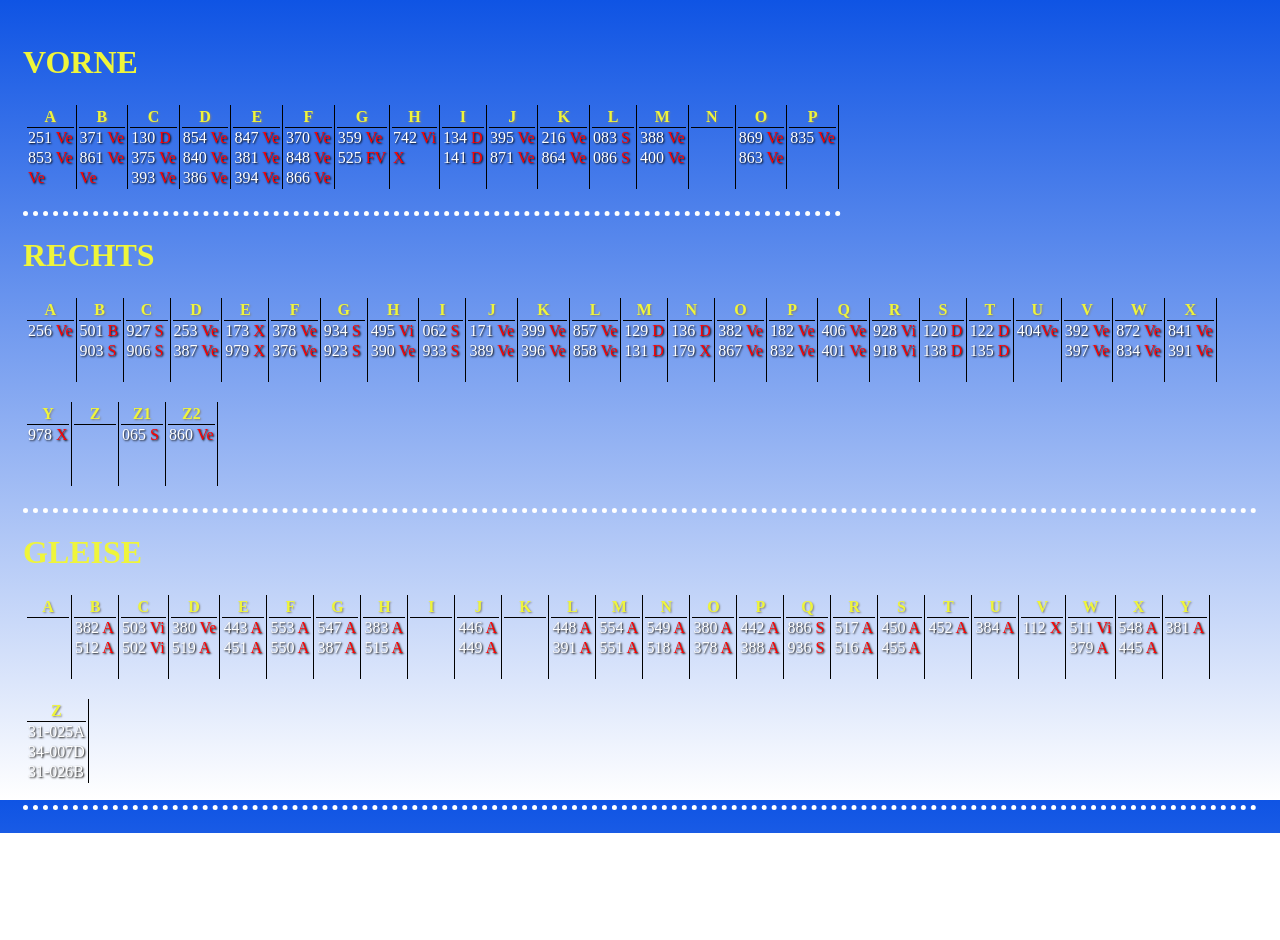
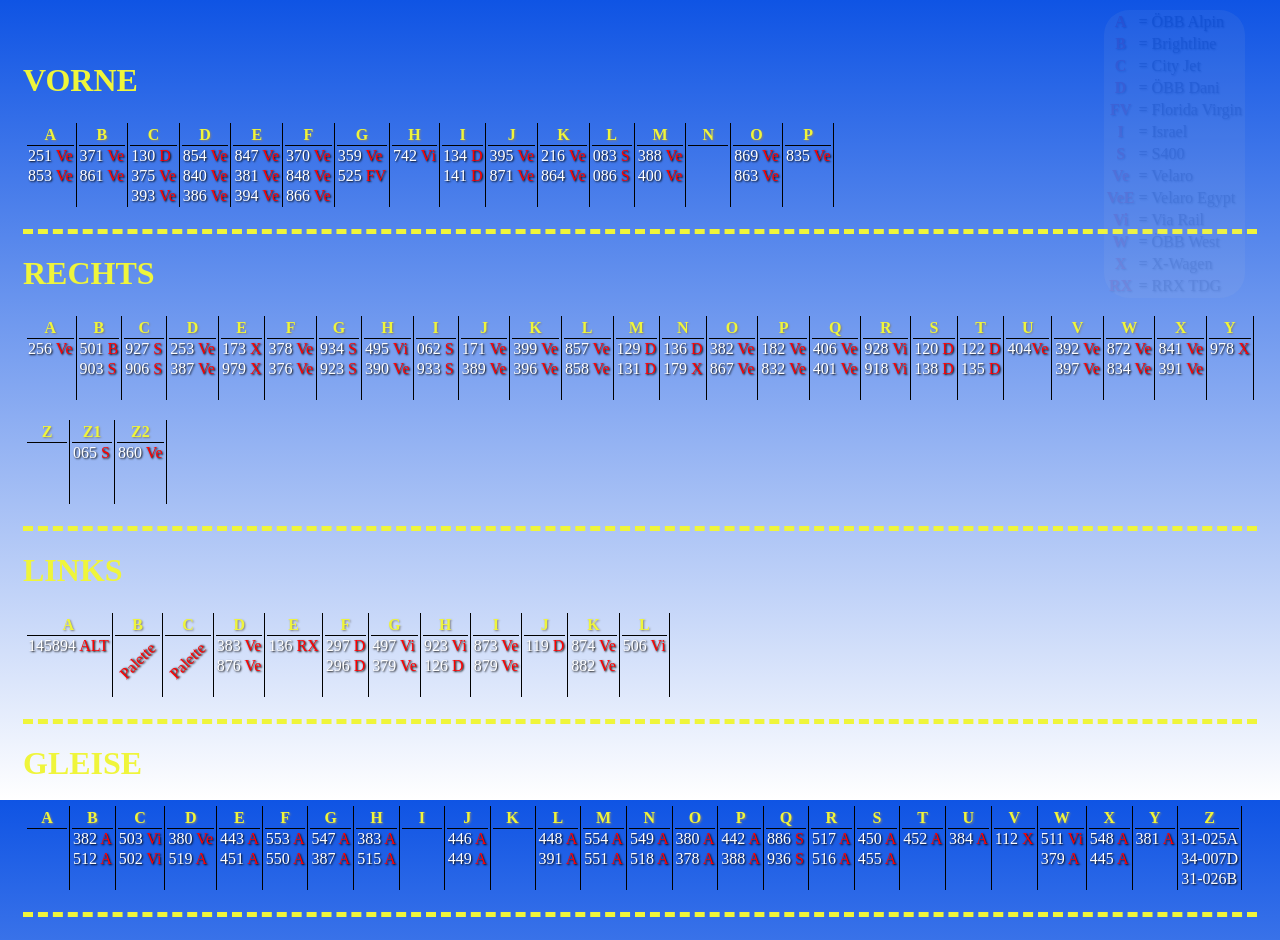
Before and after one commit to WebSiteShare/Felbermayr, a plain HTML site: page index.html in a window 1280 px wide. Before the commit the page ends 833 px from the top, so only its background shows below. Drawn offline with Linux system fonts and the light colour scheme; files whose address does not match are found by name.

Commit message:
Add files via upload

```diff
--- a/index.html
+++ b/index.html
@@ -1,3 +1,4 @@
+﻿
 <!DOCTYPE html>
 
 <html>
@@ -12,6 +13,22 @@
 
     <script src="js/Script1.js"></script>
 
+    <table class="kazalo">
+        <tr><th>A</th><td>= ÖBB Alpin</td></tr>
+        <tr><th>B</th><td>= Brightline</td></tr>
+        <tr><th>C</th><td>= City Jet</td></tr>
+        <tr><th>D</th><td>= ÖBB Dani</td˝></td></tr>
+        <tr><th>FV</th><td>= Florida Virgin</td></tr>
+        <tr><th>I</th><td>= Israel</td></tr>
+        <tr><th>S</th><td>= S400</td></tr>
+        <tr><th>Ve</th><td>= Velaro</td></tr>
+        <tr><th>VeE</th><td>= Velaro Egypt</td></tr>
+        <tr><th>Vi</th><td>= Via Rail</td></tr>
+        <tr><th>W</th><td>= ÖBB West</td></tr>
+        <tr><th>X</th><td>= X-Wagen</td></tr>
+        <tr><th>RX</th><td>= RRX TDG</td></tr>
+    </table>
+
 
     <div class="tabla1">
         <table class="vorne">
@@ -20,13 +37,13 @@
                 <th>A</th>
                 <td>251 <span>Ve</span></td>
                 <td>853 <span>Ve</span></td>
-                <td><span>Ve</span></td>
+                <td><span></span></td>
             </tr>
             <tr>
                 <th>B</th>
                 <td>371 <span>Ve</span></td>
                 <td>861 <span>Ve</span></td>
-                <td><span>Ve</span></td>
+                <td><span></span></td>
             </tr>
             <tr>
                 <th>C</th>
@@ -60,7 +77,7 @@
             <tr>
                 <th>H</th>
                 <td>742 <span>Vi</span></td>
-                <td><span>X</span></td>
+                <td><span></span></td>
             </tr>
             <tr>
                 <th>I</th>
@@ -247,6 +264,70 @@
 
         </table>
 
+        <table class="links">
+            <h1>LINKS</h1>
+            <tr>
+                <th>A</th>
+                <td>145894 <span>ALT</span></td>
+                <td></td>
+            </tr>
+            <tr>
+                <th>B</th>
+                <td style="transform:rotate(-45deg); margin-top: 15px; color: red">Palette</td>
+                <td></td>
+            </tr>
+            <tr>
+                <th>C</th>
+                <td style="transform:rotate(-45deg); margin-top: 15px; color: red">Palette</td>
+                <td></td>
+            </tr>
+            <tr>
+                <th>D</th>
+                <td>383 <span>Ve</span></td>
+                <td>876 <span>Ve</span></td>
+            </tr>
+            <tr>
+                <th>E</th>
+                <td>136 <span>RX</span></td>
+                <td></td>
+            </tr>
+            <tr>
+                <th>F</th>
+                <td>297 <span>D</span></td>
+                <td>296 <span>D</span></td>
+            </tr>
+            <tr>
+                <th>G</th>
+                <td>497 <span>Vi</span></td>
+                <td>379 <span>Ve</span></td>
+            </tr>
+            <tr>
+                <th>H</th>
+                <td>923 <span>Vi</span></td>
+                <td>126 <span>D</span></td>
+            </tr>
+            <tr>
+                <th>I</th>
+                <td>873 <span>Ve</span></td>
+                <td>879 <span>Ve</span></td>
+            </tr>
+            <tr>
+                <th>J</th>
+                <td>119 <span>D</span></td>
+                <td> <span></span></td>
+            </tr>
+            <tr>
+                <th>K</th>
+                <td>874 <span>Ve</span></td>
+                <td>882 <span>Ve</span></td>
+            </tr>
+            <tr>
+                <th>L</th>
+                <td>506 <span>Vi</span></td>
+                <td> <span></span></td>
+            </tr>
+        </table>
+
         <table class="gleise">
             <h1>GLEISE</h1>
             <tr>
--- a/uredi.css
+++ b/uredi.css
@@ -4,15 +4,34 @@ body {
     padding: 15px;
 }
 
+.kazalo {
+    opacity: 0.07;
+    background: lightgrey;
+    text-shadow: 1px 1px 2px black;
+    position: fixed;
+    top: 10;
+    right: 35;
+    border-radius: 25px;
+}
+
+.kazalo th {
+    color: red;
+}
+
+.kazalo:hover {
+    opacity: 0.7;
+}
+
 h1 {
     color: rgb(239, 245, 59);
 }
 
-.vorne, .rechts, .gleise {
-    border-bottom: dotted 5px white;
+.vorne, .rechts, .gleise, .links {
+    border-bottom: dashed 5px rgb(239, 245, 59);
+    width: 100%;
 }
 
-.gleise  tr, .vorne tr, .rechts tr{
+.gleise  tr, .vorne tr, .rechts tr, .links tr{
     display: inline-block;
     padding: 2px;
     margin-bottom: 20px;
@@ -22,20 +41,18 @@ h1 {
     min-width: 40px;
 }
 
-    .gleise tr th, .vorne tr th, .rechts tr th {
+    .gleise tr th, .vorne tr th, .rechts tr th, .links tr th {
         display: block;
         border-bottom: solid 1px;
         border-color: black;
         color: rgb(239, 245, 59);
         text-shadow: 1px 1px 2px grey;
-        min-width: 40px;
     }
 
-.gleise tr td, .vorne tr td, .rechts tr td {
+.gleise tr td, .vorne tr td, .rechts tr td, .links tr td {
     display: block;
     color: white;
     text-shadow: 1px 1px 2px black;
-    min-width: 40px;
 }
 
 tr td span {
```
